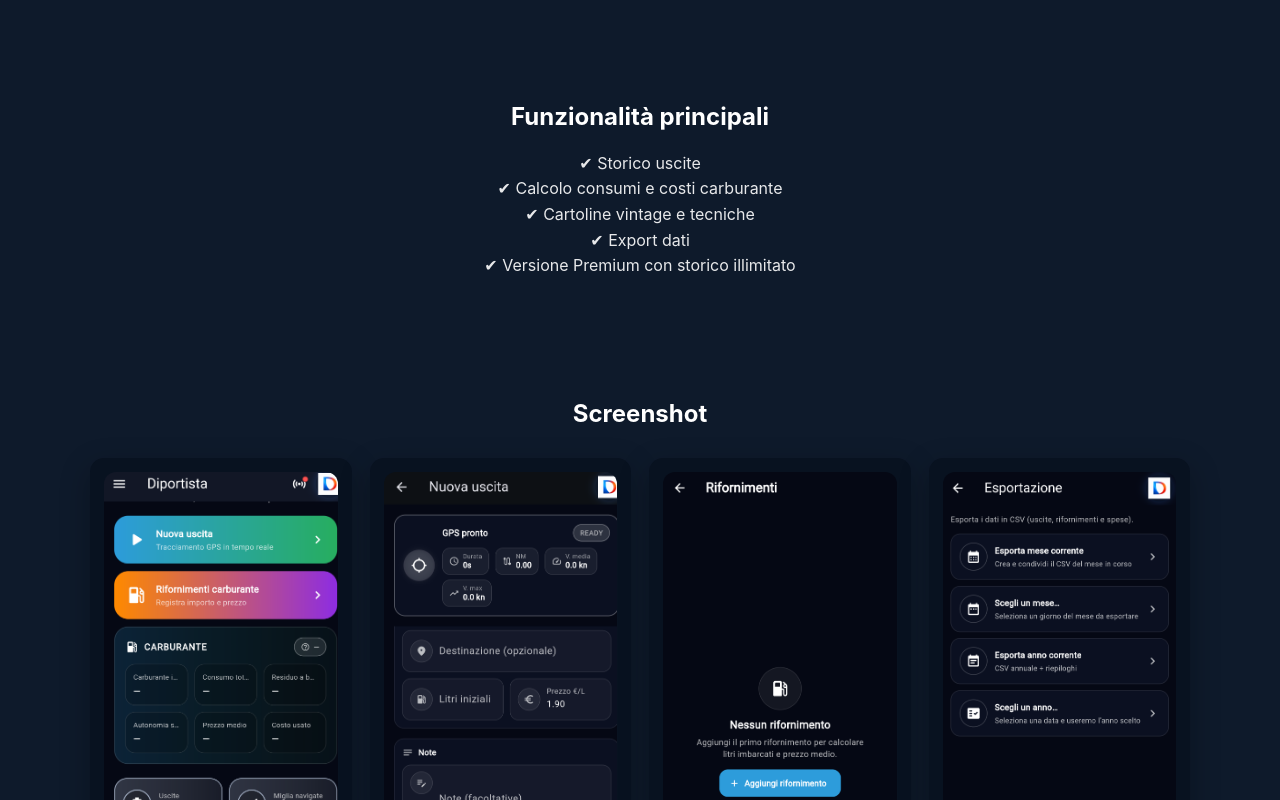
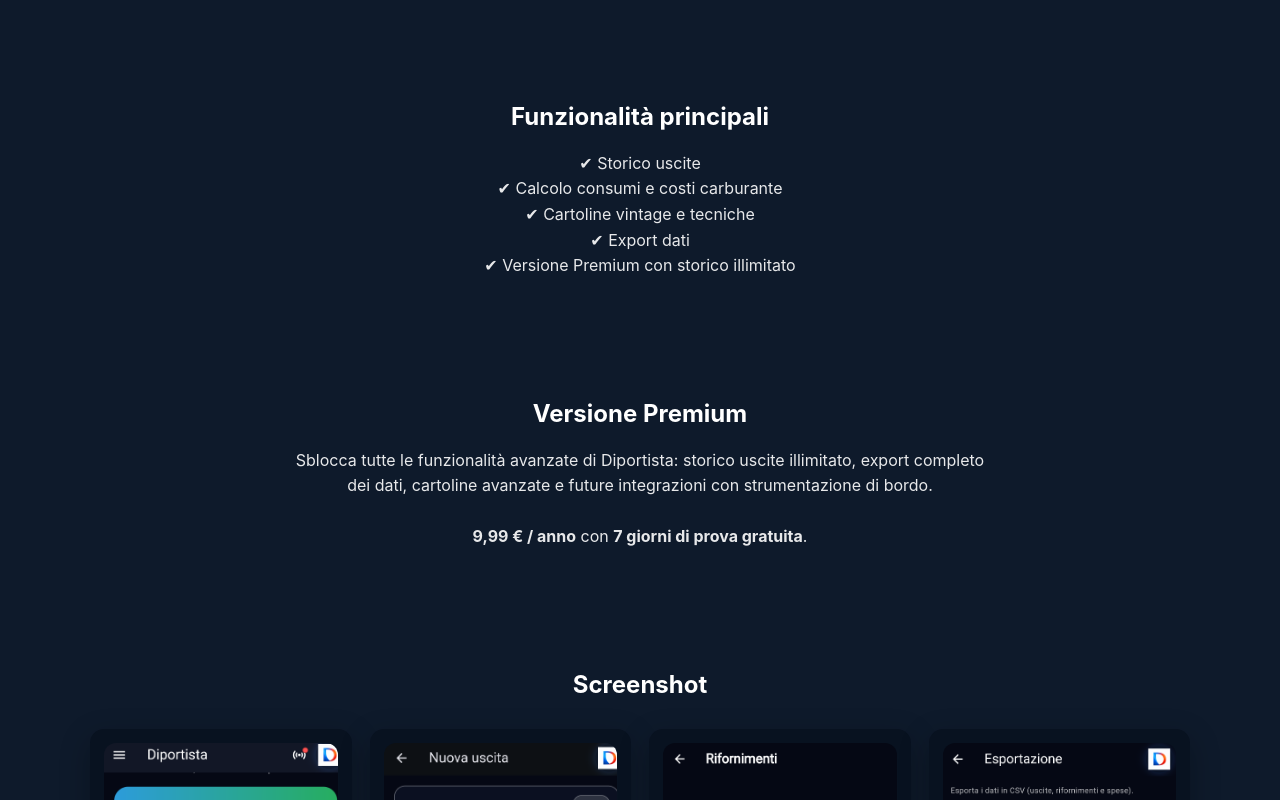
Before and after one commit to diportista/diportista, a plain HTML site: page index.html in a window 1280 px wide. Shown: the part 410-1210 px from the top of the page. Drawn offline with Linux system fonts and the light colour scheme.

Commit message:
Update index.html

```diff
--- a/index.html
+++ b/index.html
@@ -106,6 +106,16 @@
     ✔ Versione Premium con storico illimitato
   </p>
 </section>
+<section>
+  <h2>Versione Premium</h2>
+  <p>
+    Sblocca tutte le funzionalità avanzate di Diportista:
+    storico uscite illimitato, export completo dei dati,
+    cartoline avanzate e future integrazioni con strumentazione di bordo.
+    <br><br>
+    <strong>9,99 € / anno</strong> con <strong>7 giorni di prova gratuita</strong>.
+  </p>
+</section>
 
 <section>
   <h2>Screenshot</h2>
```
